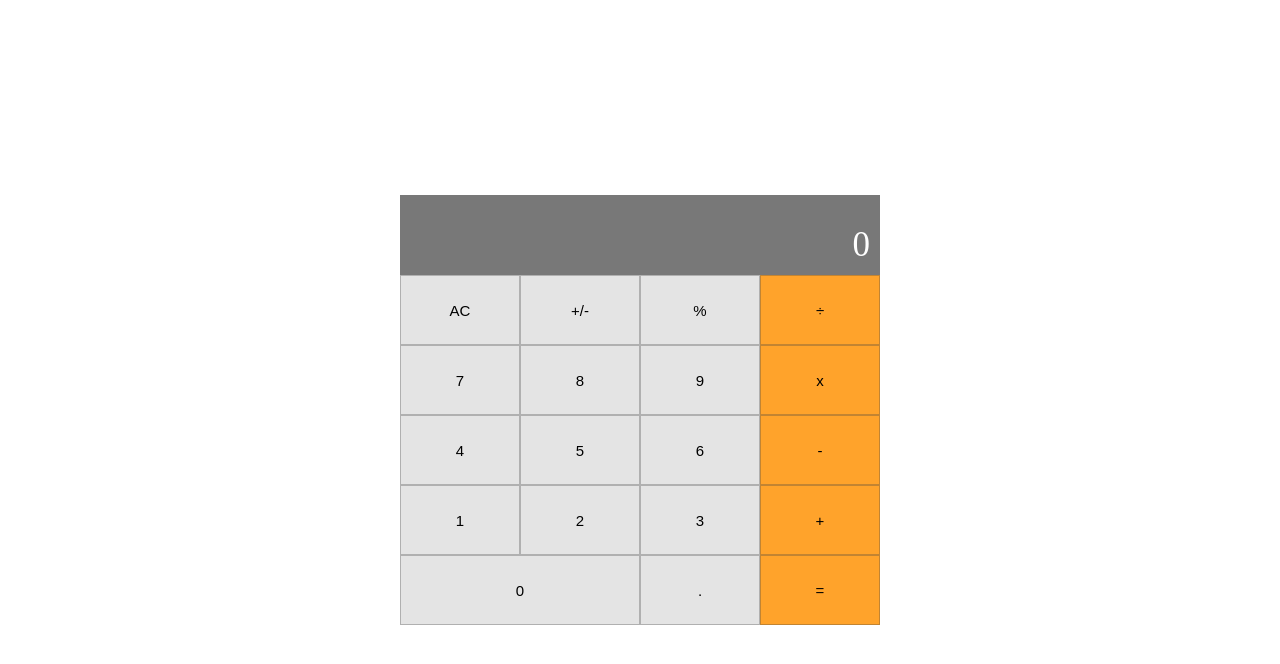
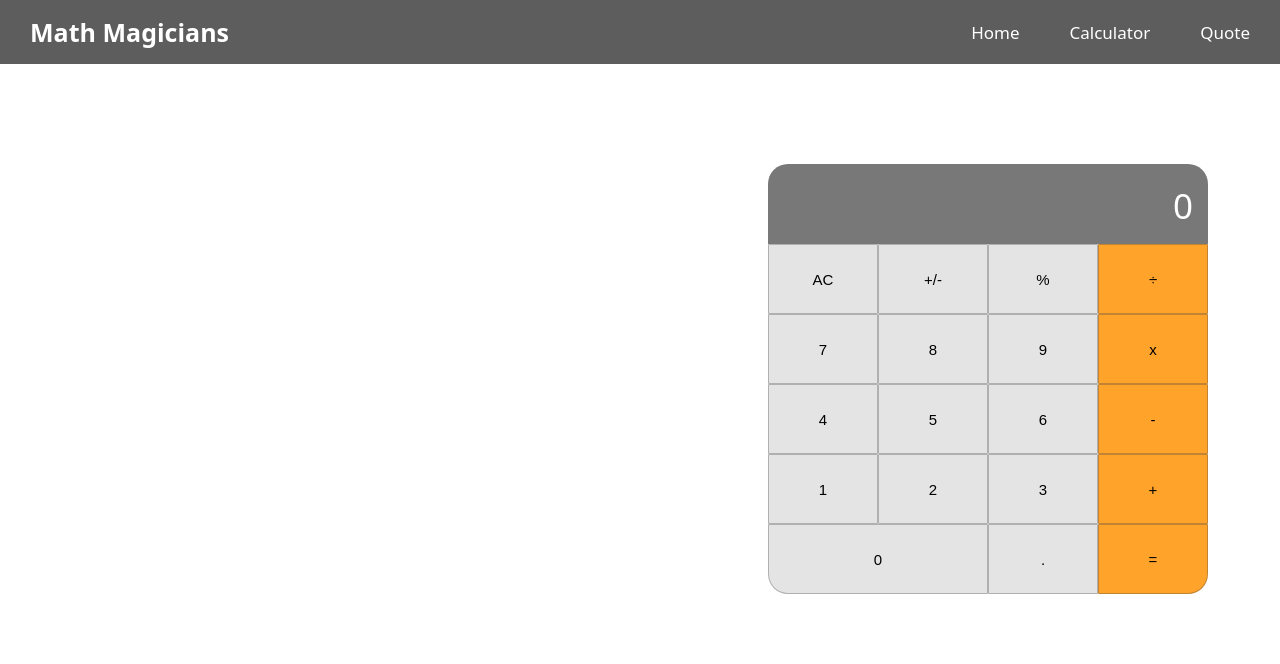
Before and after one commit to rapidbenjamin/Math-Magicians, a React (Create React App) app: page /calculator in a window 1280 px wide. Shown: the top 664 px of the page. Built offline with nearby package versions, Linux system fonts and the light colour scheme.

Commit message:
Create nav bar components

```diff
--- a/src/App.js
+++ b/src/App.js
@@ -1,11 +1,25 @@
 import React from 'react';
+import { Route, Routes } from 'react-router-dom';
 import './index.css';
+import './components/navbar.css';
 import Calculator from './components/Calculator';
+import NavBar from './components/NavBar';
+import Home from './components/Home';
+import Quote from './components/Quote';
 
 /* eslint-disable react/prefer-stateless-function */
 class App extends React.Component {
   render() {
-    return <Calculator />;
+    return (
+      <div className="container">
+        <NavBar />
+        <Routes>
+          <Route path="/" element={<Home />} />
+          <Route path="/calculator" element={<Calculator />} />
+          <Route path="/quote" element={<Quote />} />
+        </Routes>
+      </div>
+    );
   }
 }
 
--- a/src/components/Calculator.jsx
+++ b/src/components/Calculator.jsx
@@ -19,6 +19,7 @@ const Calculator = () => {
   };
 
   return (
+    <div className="calculator-app">
       <div className="calculator-grid">
         <div className="output">
           <div className="operand" onChange={handleTextChange}>
@@ -91,7 +92,7 @@ const Calculator = () => {
         </button>
         <button
           type="button"
-        className="span-two"
+          className="span-two-border"
           onClick={handleClick}
           value="0">
           0
@@ -101,12 +102,13 @@ const Calculator = () => {
         </button>
         <button
           type="button"
-        className="color-btn"
+          className="bottom-right-btn"
           onClick={handleClick}
           value="=">
           =
         </button>
       </div>
+    </div>
   );
 };
 
--- /dev/null
+++ b/src/components/Home.jsx
@@ -0,0 +1,7 @@
+function Home() {
+  return (
+    <h1>Home</h1>
+  );
+}
+
+export default Home;
--- /dev/null
+++ b/src/components/NavBar.jsx
@@ -0,0 +1,24 @@
+import { Link } from 'react-router-dom';
+
+function NavBar() {
+  return (
+    <nav className="nav">
+      <Link to="/" className="math-magic">
+        Math Magicians
+      </Link>
+      <ul>
+        <li>
+          <Link to="/">Home</Link>
+        </li>
+        <li>
+          <Link to="/calculator">Calculator</Link>
+        </li>
+        <li>
+          <Link to="/quote">Quote</Link>
+        </li>
+      </ul>
+    </nav>
+  );
+}
+
+export default NavBar;
--- /dev/null
+++ b/src/components/Quote.jsx
@@ -0,0 +1,7 @@
+function Quote() {
+  return (
+    <h1>Quote</h1>
+  );
+}
+
+export default Quote;
--- /dev/null
+++ b/src/components/navbar.css
@@ -0,0 +1,41 @@
+.nav {
+  background: rgb(93, 93, 93);
+  display: flex;
+  justify-content: space-between;
+  color: white;
+  align-items: center;
+  gap: 2rem;
+  padding: 0 3rem;
+  height: 8vh;
+}
+
+.math-magic {
+  font-size: 2.5rem;
+  font-weight: bold;
+    color: inherit;
+  text-decoration: none;
+}
+
+
+.nav ul {
+  padding: 0;
+  margin: 0;
+  list-style: none;
+  display: flex;
+  gap: 5rem;
+}
+
+.nav li a {
+  color: inherit;
+  text-decoration: none;
+  font-size: 1.7rem;
+  transition: 0.3s all ease-in-out;
+}
+
+.nav li a:hover {
+  color: rgb(255, 149, 9);
+}
+
+.nav li a:active {
+  color: rgb(231, 131, 0);
+}
--- a/src/index.css
+++ b/src/index.css
@@ -15,17 +15,41 @@ body {
   justify-content: center;
   align-items: center;
   height: 100vh;
+  font-family: system-ui,
+    -apple-system,
+    BlinkMacSystemFont,
+    'Segoe UI',
+    Roboto,
+    Oxygen,
+    Ubuntu,
+    Cantarell,
+    'Open Sans',
+    'Helvetica Neue',
+    sans-serif;
+}
+
+.container {
+  width: 100vw;
+  height: 100vh;
+  overflow: hidden;
 }
 
 .calculator-grid {
   display: grid;
-  margin-top: 2rem;
-  grid-template-columns: repeat(4, 12rem);
+  margin-top: 10rem;
+  position: relative;
+  left: 60%;
+  grid-template-columns: repeat(4, 11rem);
   grid-template-rows: minmax(8rem, auto) repeat(5, 7rem);
 }
 
 .span-two {
   grid-column: span 2;
+}
+
+.span-two-border {
+  grid-column: span 2;
+  border-bottom-left-radius: 20px;
 }
 
 .output {
@@ -34,12 +58,14 @@ body {
   display: flex;
   justify-content: flex-end;
   align-items: flex-end;
+  border-top-left-radius: 20px;
+  border-top-right-radius: 20px;
 }
 
 .output .operand {
   color: #fff;
   font-size: 3.5rem;
-  padding: 1rem;
+  padding: 1.5rem;
 }
 
 button {
@@ -47,6 +73,7 @@ button {
   border: 1px solid rgba(67, 67, 67, 0.322);
   font-size: 1.5rem;
   background: rgb(228, 228, 228);
+  border-radius: 1px;
 }
 
 button:active {
@@ -56,3 +83,8 @@ button:active {
 .color-btn {
   background: rgb(255, 163, 43);
 }
+
+.bottom-right-btn {
+  background: rgb(255, 163, 43);
+  border-bottom-right-radius: 20px;
+}
--- a/src/index.js
+++ b/src/index.js
@@ -3,6 +3,7 @@ import ReactDOM from 'react-dom/client';
 import { BrowserRouter } from 'react-router-dom';
 import App from './App';
 
+/* eslint-disable comma-dangle */
 const root = ReactDOM.createRoot(document.getElementById('root'));
 root.render(
   <React.StrictMode>
```
Lines whose indentation alone changed are shown as unchanged.
